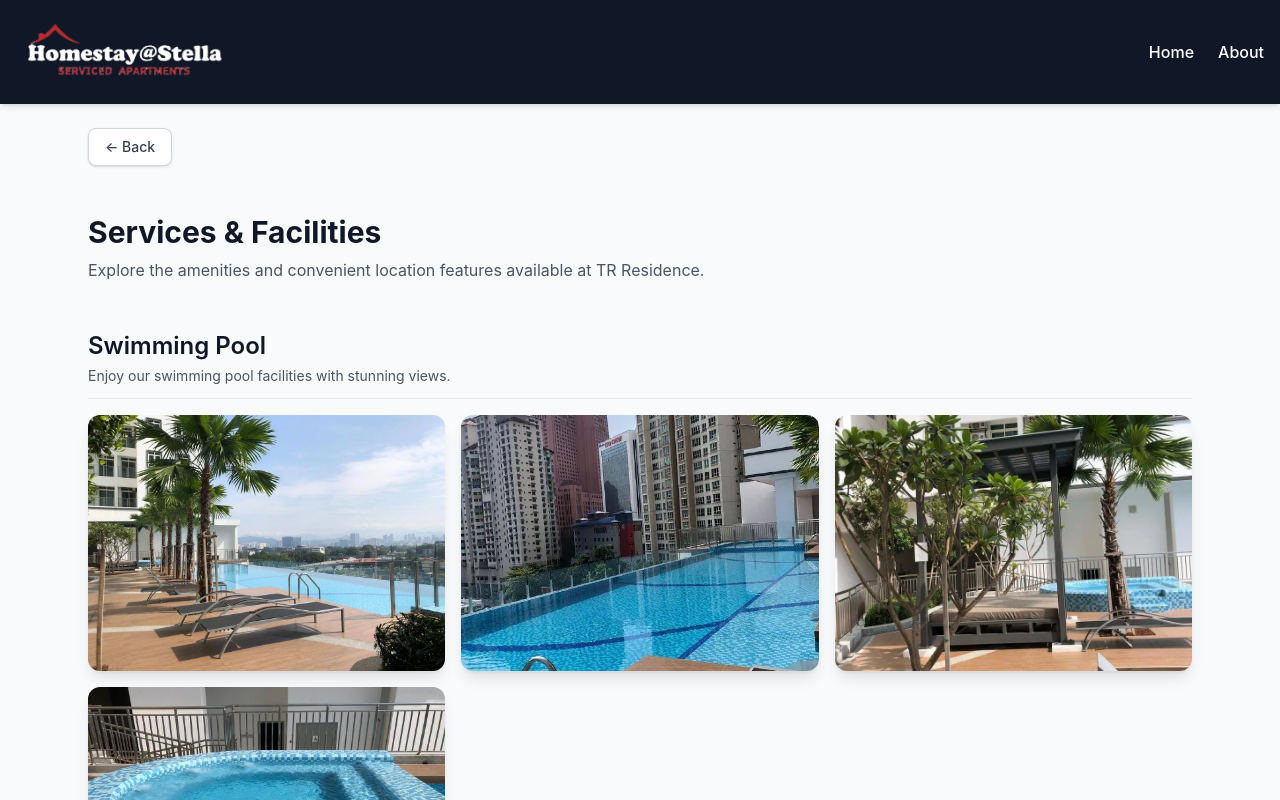
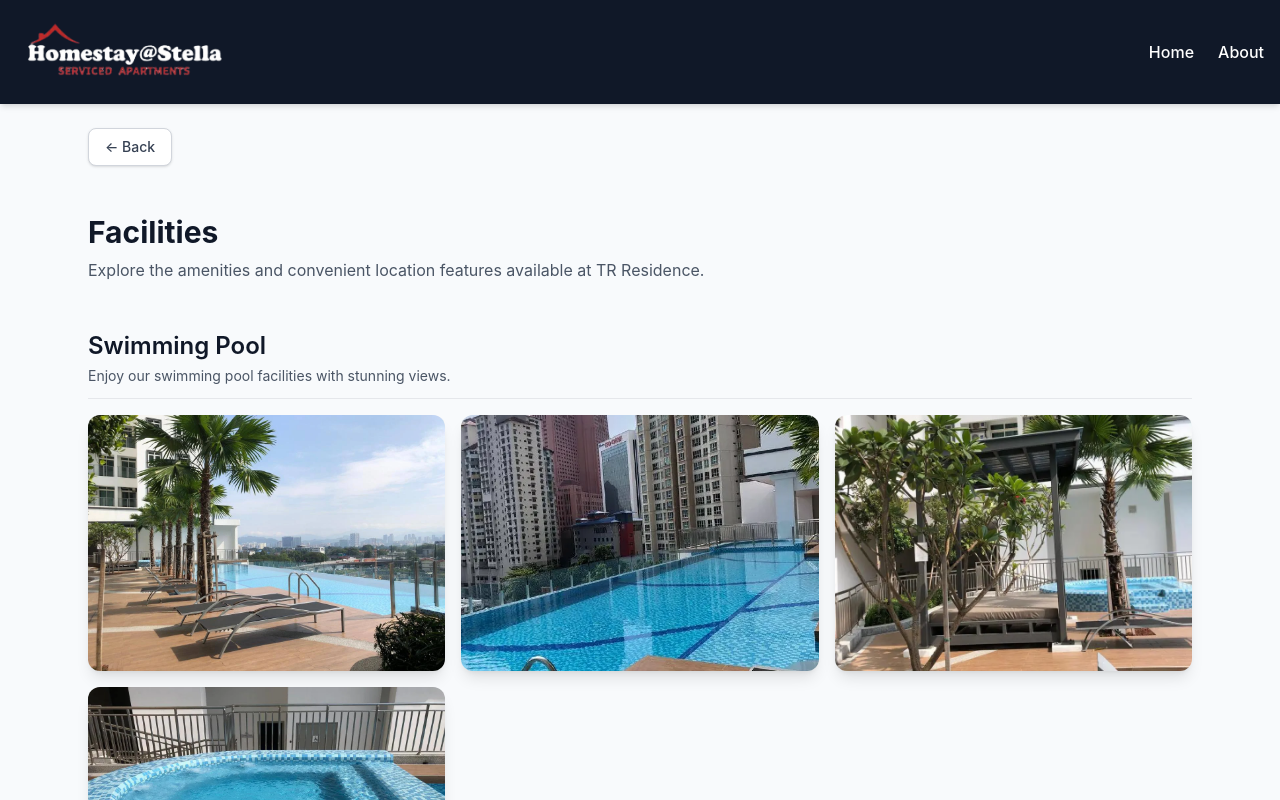
Before and after one commit to JCkwek/Stella-Homestay, a React (Vite) app: page /facilities in a window 1280 px wide. Shown: the top 800 px of the page. Built offline with nearby package versions, Linux system fonts and the light colour scheme.

Commit message:
Update Facilities page ui

```diff
--- a/src/pages/Facilities.jsx
+++ b/src/pages/Facilities.jsx
@@ -52,9 +52,7 @@ export default function Facilities() {
 
       {/* Page Title */}
       <div>
-        <h1 className="text-3xl font-bold text-gray-900">
-          Services & Facilities
-        </h1>
+        <h1 className="text-3xl font-bold text-gray-900">Facilities</h1>
         <p className="mt-2 text-gray-600">
           Explore the amenities and convenient location features available at TR
           Residence.
```
